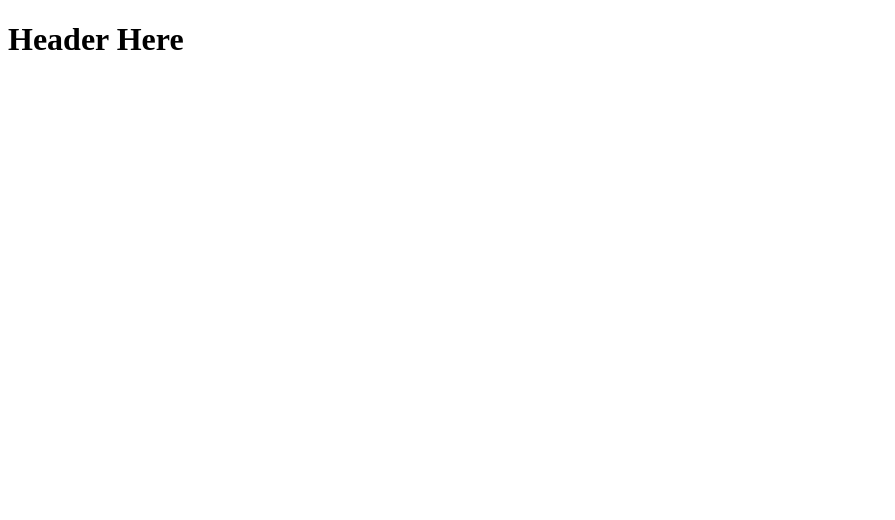
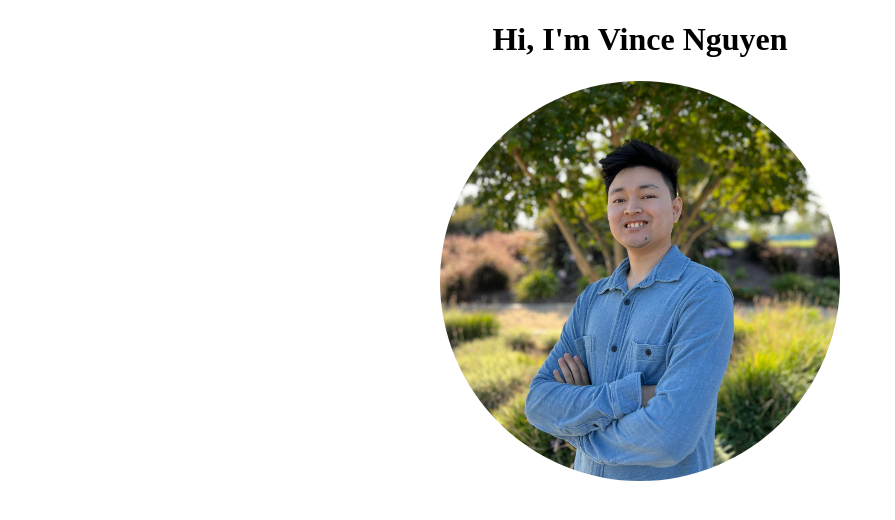
Before and after one commit to VinceNguyen35/portfolio-app, a React (Vite) app: page / in a window 1280 px wide. Shown: the top 520 px of the page, without its empty margins (0-895 px from the left). Built offline with nearby package versions, Linux system fonts and the light colour scheme; the HTML template or start-up script is replaced by a standard one.

Commit message:
Add sass and basic header items

```diff
--- /dev/null
+++ b/css/index.css
@@ -0,0 +1,16 @@
+header h1 {
+  text-align: center;
+}
+header .profile-image {
+  width: 400px;
+  height: 400px;
+  overflow: hidden;
+  border: 1px solid transparent;
+  border-radius: 100%;
+  margin: 0 auto;
+}
+header .profile-image img {
+  width: 400px;
+  height: 533px;
+  margin-top: -100px;
+}
--- a/index.html
+++ b/index.html
@@ -4,6 +4,7 @@
     <meta charset="UTF-8" />
     <link rel="icon" type="image/svg+xml" href="/Portfolio-logo.png" />
     <meta name="viewport" content="width=device-width, initial-scale=1.0" />
+    <link rel="stylesheet" href="./css/index.css">
     <title>Vince Nguyen</title>
   </head>
   <body>
--- a/package.json
+++ b/package.json
@@ -6,6 +6,7 @@
   "scripts": {
     "dev": "vite --port 3000",
     "build": "tsc -b && vite build",
+    "purge": "purgecss --css css/*.css --content ./dist/assets/*.js --output ./ && npm run build",
     "lint": "eslint . --ext ts,tsx --report-unused-disable-directives --max-warnings 0",
     "preview": "vite preview --port 3000"
   },
@@ -22,6 +23,7 @@
     "eslint": "^8.57.0",
     "eslint-plugin-react-hooks": "^4.6.2",
     "eslint-plugin-react-refresh": "^0.4.7",
+    "purgecss": "^6.0.0",
     "typescript": "^5.2.2",
     "vite": "^5.3.1"
   }
--- /dev/null
+++ b/sass/components/_header.scss
@@ -0,0 +1,20 @@
+header {
+    h1 {
+        text-align: center;
+    }
+
+    .profile-image {
+        width: 400px;
+        height: 400px;
+        overflow: hidden;
+        border: 1px solid transparent;
+        border-radius: 100%;
+        margin: 0 auto;
+
+        img {
+            width: 400px;
+            height: 533px;
+            margin-top: -100px;
+        }
+    }
+}
--- a/src/components/Header.tsx
+++ b/src/components/Header.tsx
@@ -1,6 +1,11 @@
 const Header = () => {
     return (
-        <h1>Header Here</h1>
+        <header>
+            <h1>Hi, I'm Vince Nguyen</h1>
+            <div className="profile-image">
+                <img src="Linkedin_Picture.jpg" alt="picture of me, Vince Nguyen" />
+            </div>
+        </header>
     );
 }
 
```
Also changed, not shown: sass/index.scss (added, +14 -0 lines), public/Linkedin_Picture.jpg (added), sass/abstracts/_functions.scss (added), sass/abstracts/_variables.scss (added), sass/base/_base.scss (added), sass/base/_colors.scss (added), sass/layout/_breakpoints.scss (added), sass/layout/_grid.scss (added), 1 other file (tests, documents, lock files or other folders).
